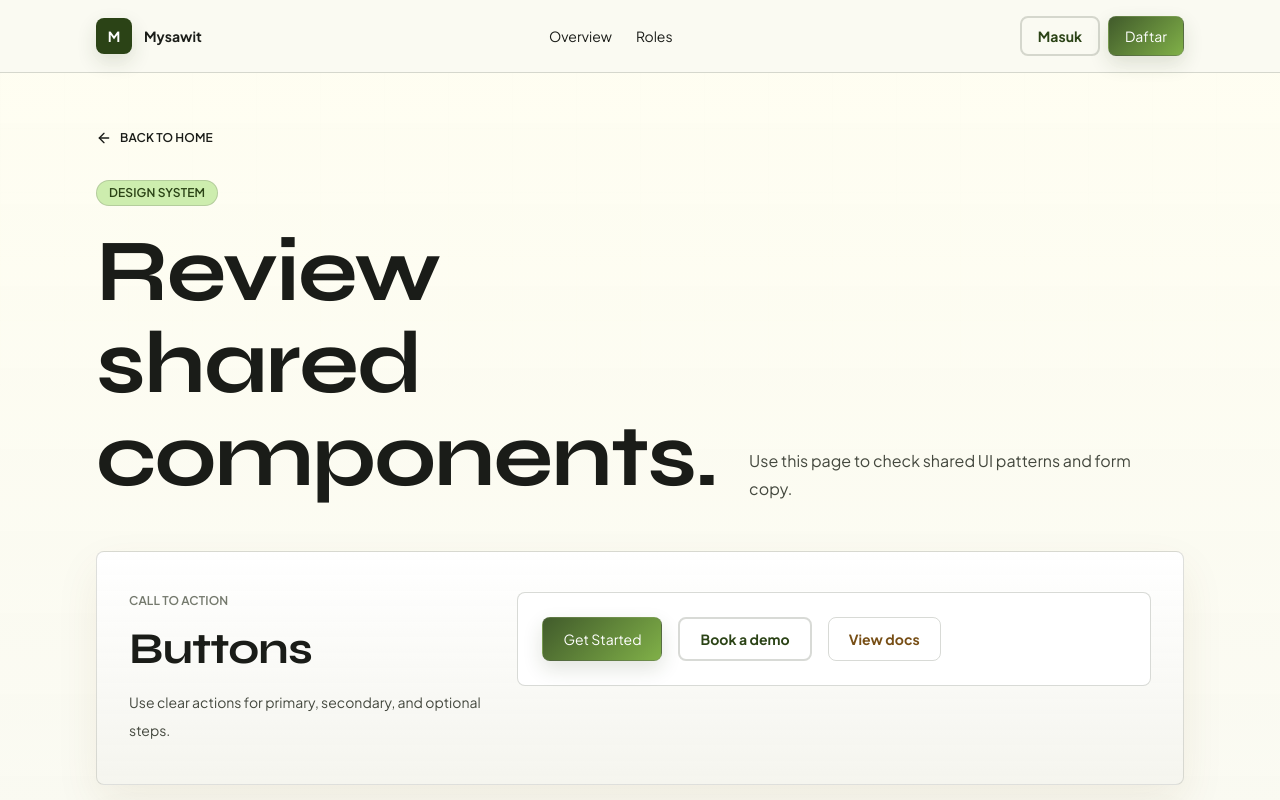
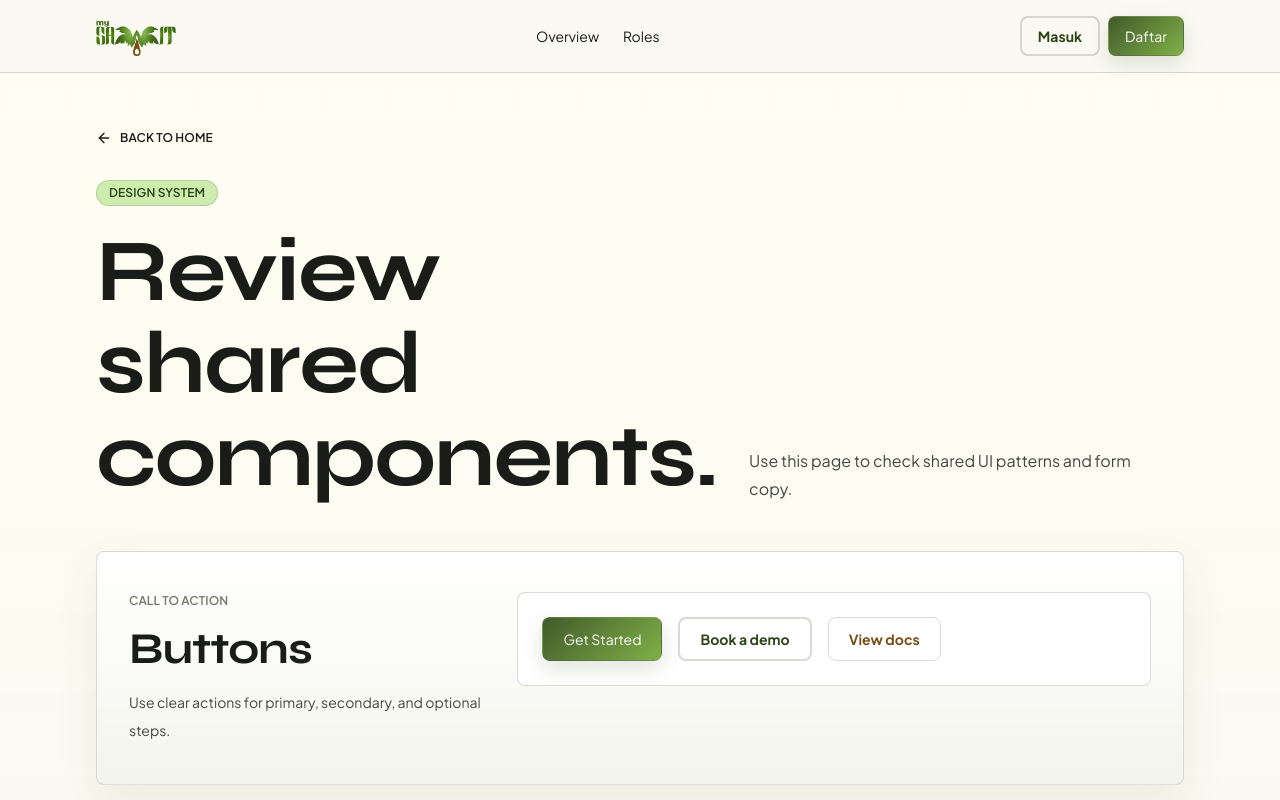
Before and after one commit to advprog-2026-kki2-project/mysawit-kki2-fe, a Next.js app: page /design-system in a window 1280 px wide. Shown: the top 800 px of the page. Built offline with nearby package versions, Linux system fonts and the light colour scheme; no server answers.

Commit message:
feat: replace logo span with Image component in SiteHeader and remove unused nav link in AuthShell

```diff
--- a/src/components/site-header.tsx
+++ b/src/components/site-header.tsx
@@ -10,11 +10,11 @@ import { Button } from "@/components/ui/button";
 import { ApiError, logout } from "@/modules/auth/data/auth-api";
 import { roleLabels } from "@/modules/auth/data/types";
 import { useAuthSession } from "@/modules/auth/hooks/use-auth-session";
+import Image from "next/image";
 
 const links = [
   { href: "#overview", label: "Overview" },
   { href: "#roles", label: "Roles" },
-  { href: "/design-system", label: "Design System" },
 ];
 
 type HeaderAction = {
@@ -68,13 +68,17 @@ export function SiteHeader({
     >
       <div className="mx-auto flex h-18 w-full max-w-6xl items-center justify-between gap-4 px-6 lg:px-8">
         <Link href="/" className="flex items-center gap-3">
-          <span className="inline-flex size-9 items-center justify-center rounded-lg bg-[#2b4316] font-[var(--font-syne)] text-sm font-bold text-white shadow-[0_8px_20px_rgba(43,67,22,0.14)]">
+          {/* <span className="inline-flex size-9 items-center justify-center rounded-lg bg-[#2b4316] font-[var(--font-syne)] text-sm font-bold text-white shadow-[0_8px_20px_rgba(43,67,22,0.14)]">
             M
-          </span>
-          <div className="flex flex-col">
-            <span className="font-[var(--font-syne)] text-sm font-bold text-[#1a1c18]">
-              Mysawit
-            </span>
+          </span> */}
+
+          <div className="relative aspect-square w-20">
+            <Image
+              alt="Logo"
+              fill
+              className="object-contain"
+              src={"/logo-big-color.png"}
+            />
           </div>
         </Link>
 
@@ -124,9 +128,7 @@ export function SiteHeader({
 
               {primaryAction ? (
                 <Link href={primaryAction.href}>
-                  <Button size="sm">
-                    {primaryAction.label}
-                  </Button>
+                  <Button size="sm">{primaryAction.label}</Button>
                 </Link>
               ) : null}
             </>
--- a/src/modules/auth/components/auth-shell.tsx
+++ b/src/modules/auth/components/auth-shell.tsx
@@ -48,7 +48,6 @@ export function AuthShell({
       <SiteHeader
         navLinks={[
           { href: "/", label: "Beranda" },
-          { href: "/design-system", label: "Design System" },
         ]}
         secondaryAction={{ href: "/", label: "Kembali", variant: "secondary" }}
         primaryAction={{ href: alternateHref, label: alternateLabel }}
```
